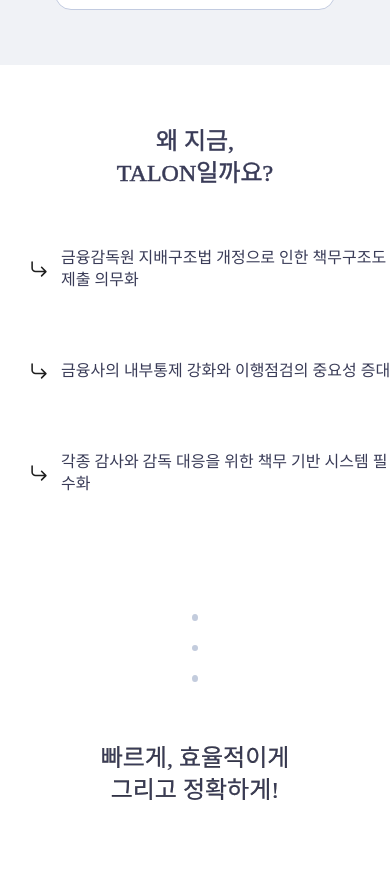
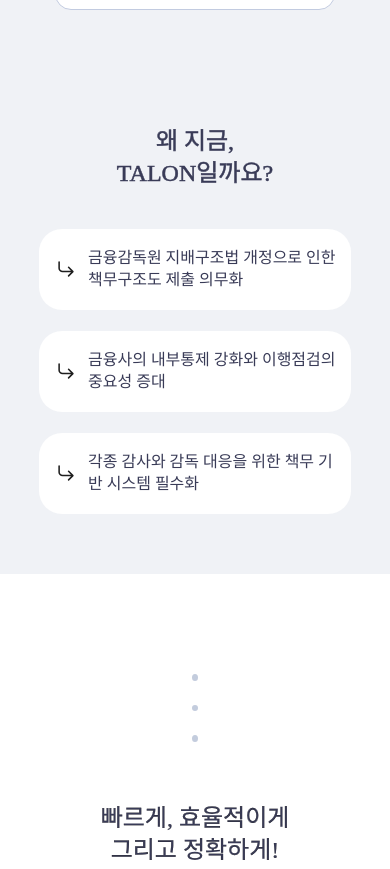
Before and after one commit to fornerdsofficial/vangaurd_homepage, a website built with Parcel: page vanguardlabhomepage/pages/solution-talon/solution-talon.html in a window 390 px wide. Shown: the part 3149-4018 px from the top of the page. Built offline with nearby package versions, Linux system fonts and the light colour scheme; a web font is replaced by a local one.

Commit message:
feat: 7차 수정

```diff
--- a/vanguardlabhomepage/pages/service-mendix/service-mendix.css
+++ b/vanguardlabhomepage/pages/service-mendix/service-mendix.css
@@ -1560,7 +1560,6 @@
     width: 100%;
     font-size: 14px;
     line-height: 1.5;
-    padding: 0 15px;
   }
 
   .mendix13 {
@@ -1596,8 +1595,6 @@
   .ai-container3 {
     font-size: 18px;
     line-height: 26px;
-    text-align: center;
-    padding: 0 10px;
   }
 
   .icon-card {
--- a/vanguardlabhomepage/pages/solution-talon/solution-talon.css
+++ b/vanguardlabhomepage/pages/solution-talon/solution-talon.css
@@ -1892,11 +1892,20 @@
   }
 
   .talon-group {
-    width: 100%;
+    width: 100vw;
+    background-color: var(--color-whitesmoke);
+    padding: 60px 0;
+    margin-bottom: -60px;
+    transform: translateY(-60px);
+  }
+
+  .longcard-group {
+    justify-content: center;
+    margin: 0 auto;
   }
 
   .longcard4 {
-    width: 100%;
+    width: 80vw;
     padding: 15px;
   }
 
@@ -1911,7 +1920,7 @@
   }
 
   .mendix-container4 {
-    width: 100%;
+    width: 90%;
     font-size: 18px;
     line-height: 24px;
     height: auto;
@@ -2084,7 +2093,8 @@
 
   /* 하단 버튼 섹션 */
   .section-459 {
-    height: 80vh;
+    height: 700px;
+    min-height: 527px;
     padding: 30px 0;
     width: 100vw;
     margin: 0 auto;
@@ -2194,7 +2204,7 @@
 
   .mockup-1-parent {
     width: 100%;
-    height: 20vh;
+    height: 0;
   }
 
   /* 500px 이하에서는 카드를 한 줄에 하나씩 표시 */
```
